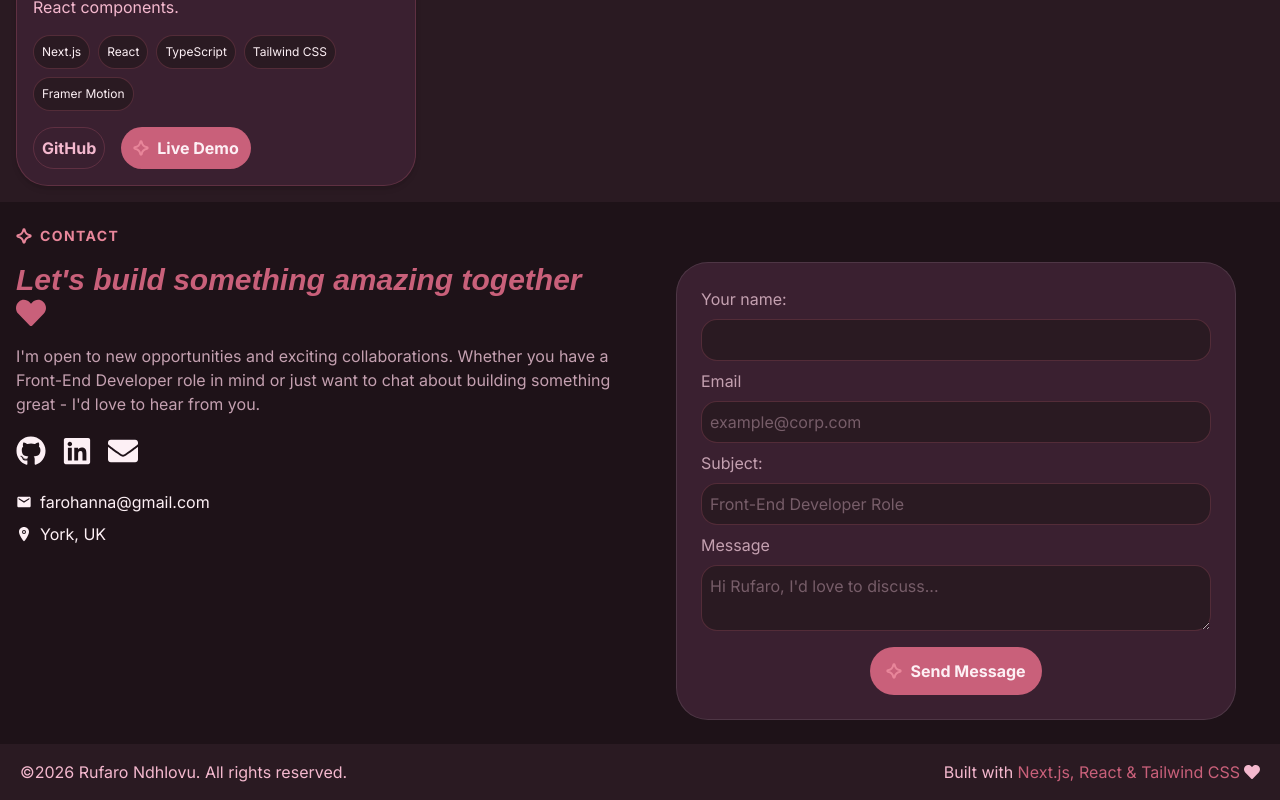
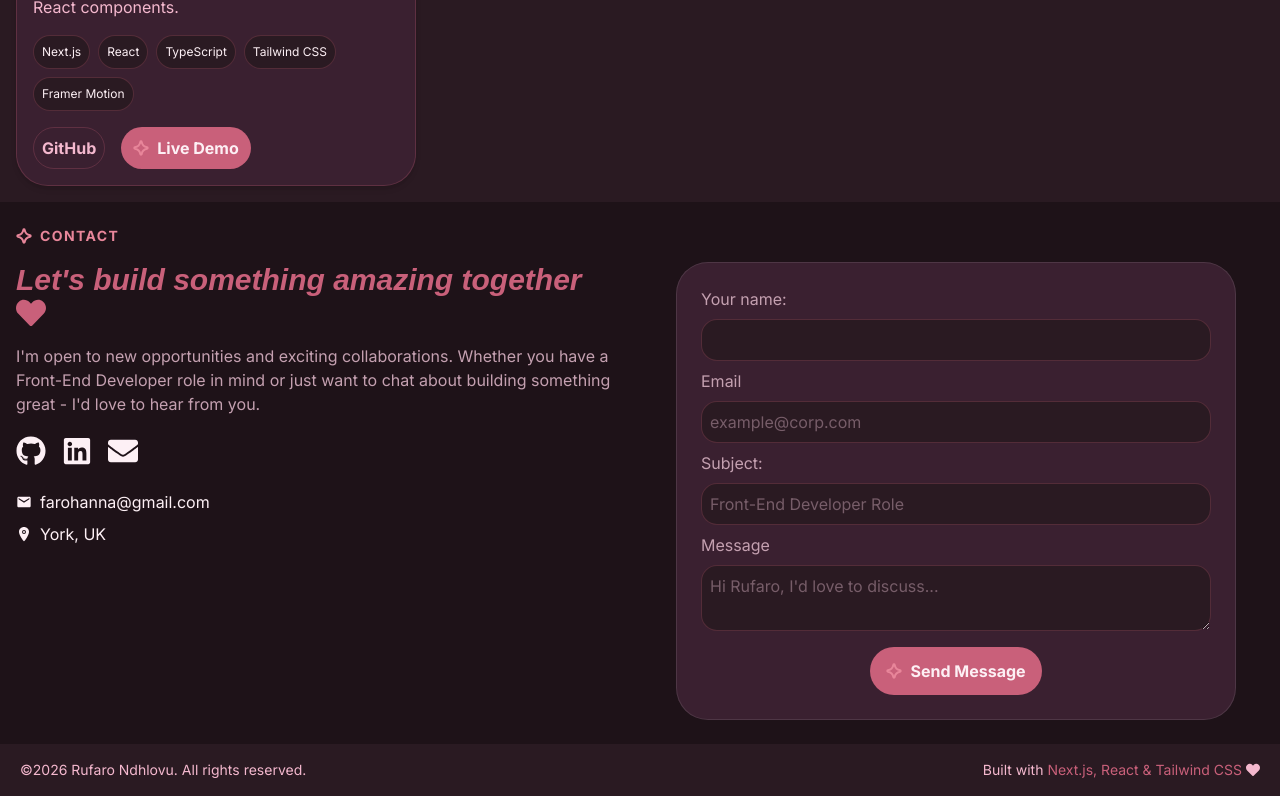
Before and after one commit to rufaro-ndhlovu/PortfolioWebsite, a Next.js app: page / in a window 1280 px wide. Shown: the part 2891-3691 px from the top of the page. Built offline with nearby package versions, Linux system fonts and the light colour scheme; a web font is replaced by a local one.

Commit message:
fix: add text size class to Footer component for improved readability

```diff
--- a/app/ui/Footer.tsx
+++ b/app/ui/Footer.tsx
@@ -5,7 +5,7 @@ import { FaHeart } from "react-icons/fa";
 
 export default function Footer() {
   return (
-    <footer className="bg-[var(--bg-section)] px-5 py-4 flex flex-col md:flex-row justify-center md:justify-between items-center">
+    <footer className="bg-[var(--bg-section)] px-5 py-4 flex flex-col md:flex-row justify-center md:justify-between items-center text-sm">
       <div className="text-[var(--pink-light)]">
         <p>&copy;2026 Rufaro Ndhlovu. All rights reserved.</p>
       </div>
```
